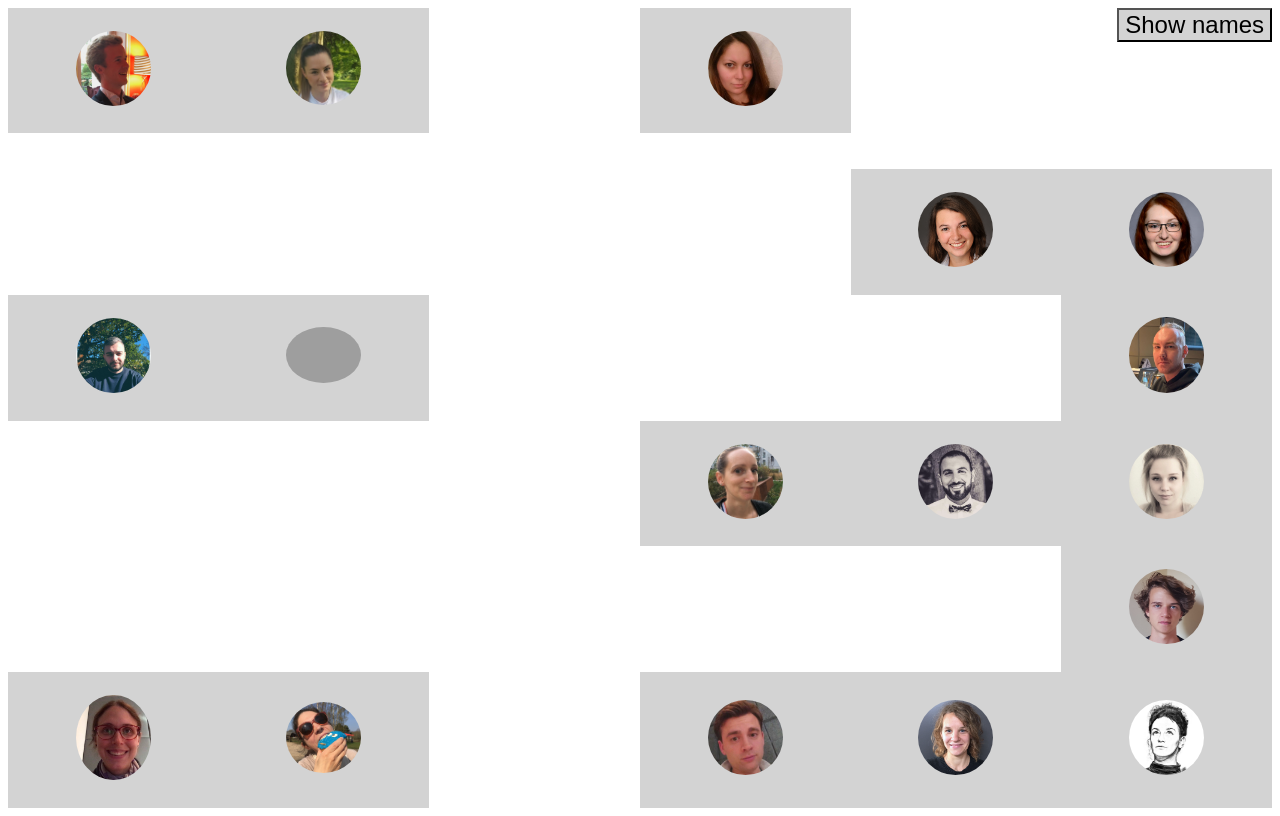
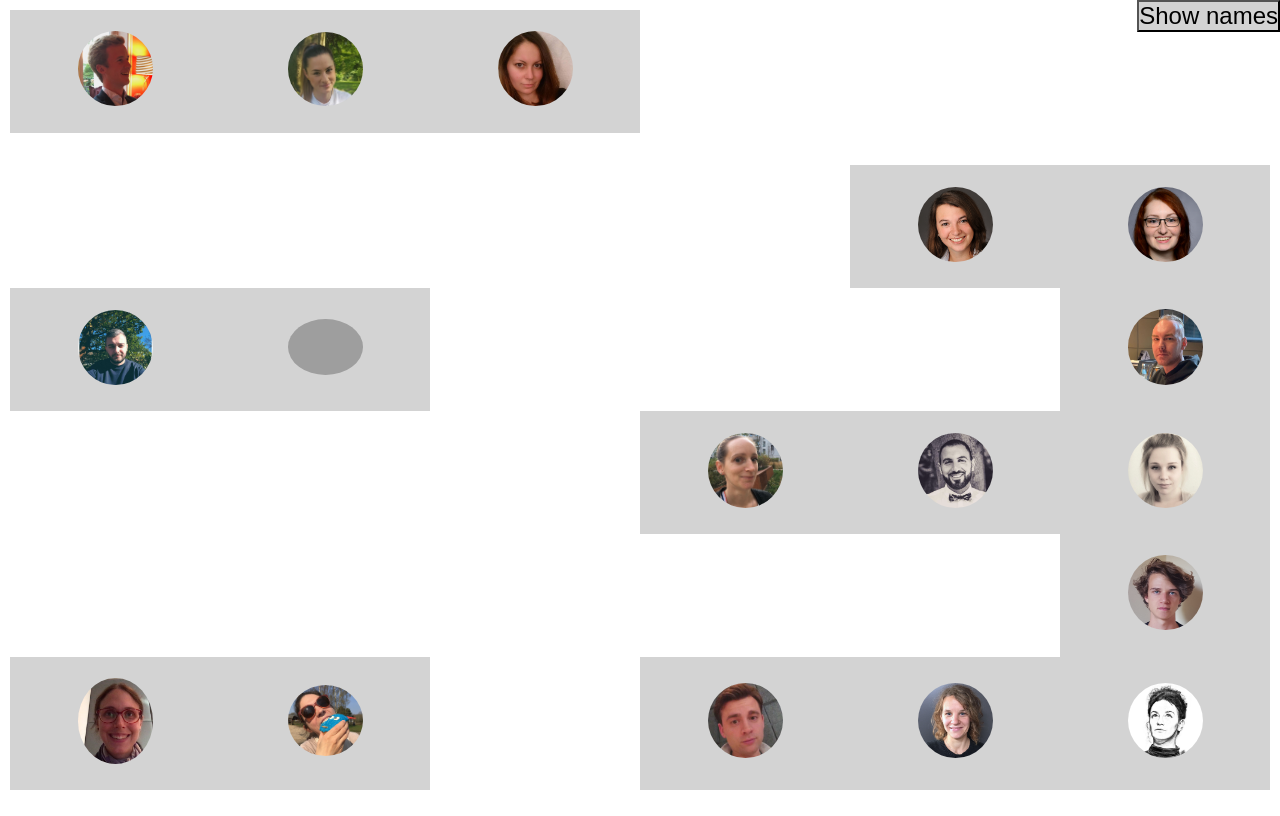
Before and after one commit to joshualang/plan, a plain HTML site: page index.html in a window 1280 px wide. Drawn offline with Linux system fonts and the light colour scheme; grey boxes are pictures that could not be loaded.

Commit message:
Scroll problem and Renis table position

```diff
--- a/style.css
+++ b/style.css
@@ -1,5 +1,7 @@
 * {
   box-sizing: border-box;
+  padding: 0;
+  margin: 0;
 }
 body {
   font-family: Helvetica, sans-serif;
@@ -11,14 +13,15 @@ body {
   grid-template-rows: auto;
   grid-template-columns: repeat(6, 1fr);
   height: 100vh;
+  padding: 10px;
   grid-template-areas:
-    "i1 i5 . i13 . ."
-    ". . . . . ."
-    ". . . . i8 i11"
-    "i2 i7 . . . i6"
-    ". . . i12 i4 i17"
-    " . . . . . i9"
-    "i14 i3 . i15 i16 i10";
+    'i1 i5 i13 . . .'
+    '. . . . . .'
+    '. . . . i8 i11'
+    'i2 i7 . . . i6'
+    '. . . i12 i4 i17'
+    ' . . . . . i9'
+    'i14 i3 . i15 i16 i10';
 }
 
 .item {
```
